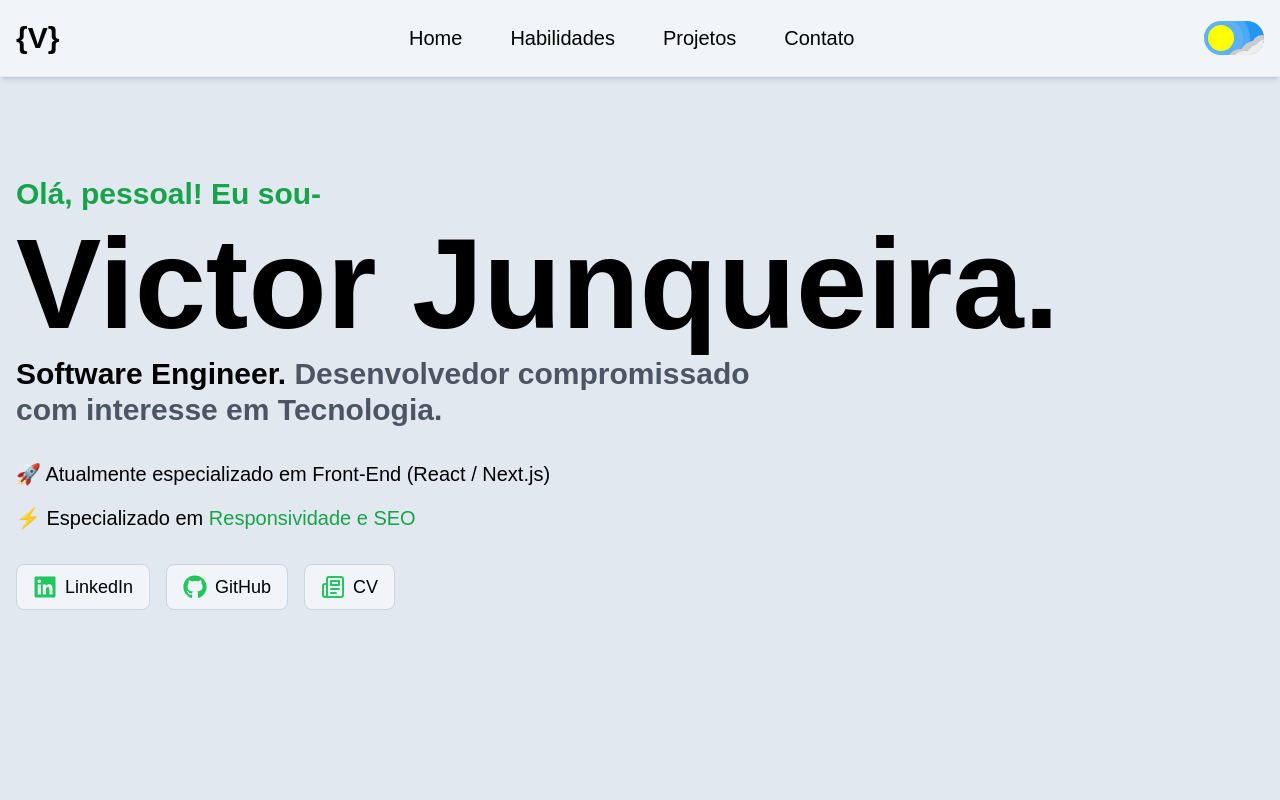
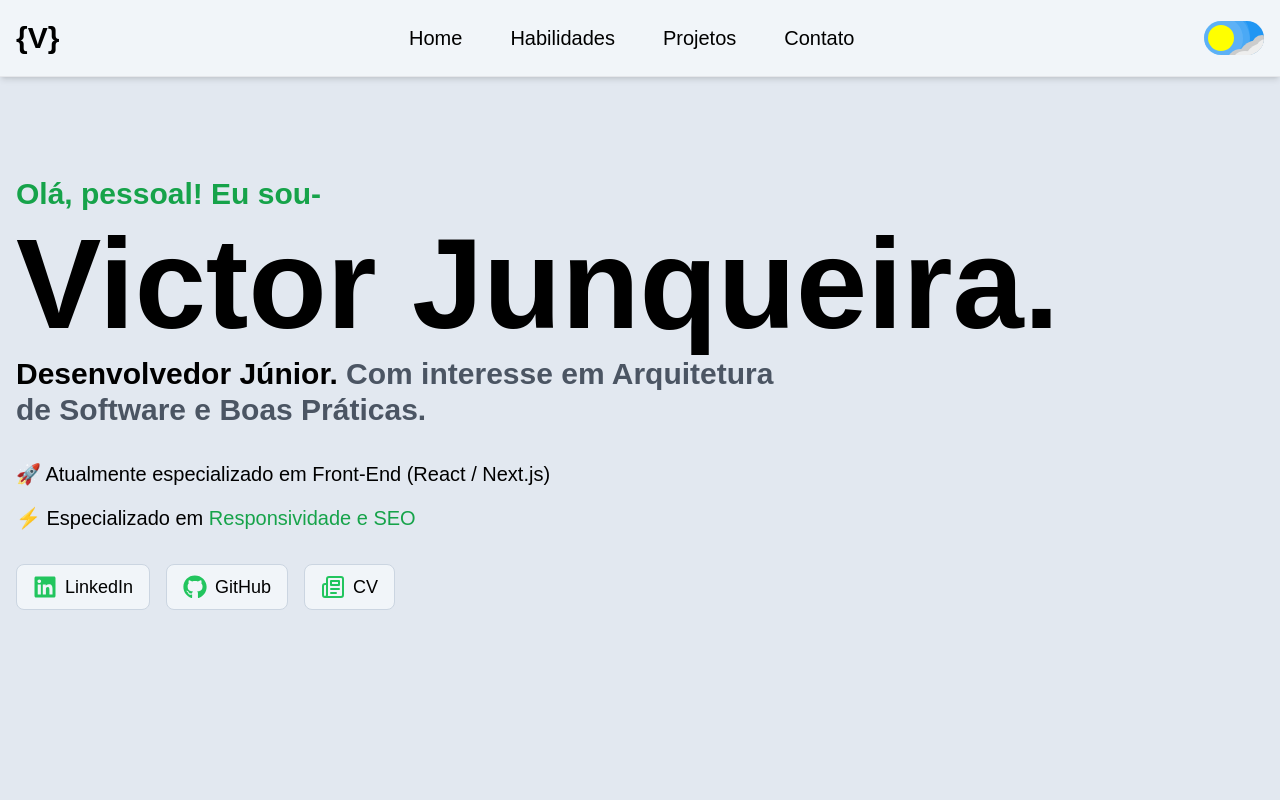
Before and after one commit to VictorJunqueira1/my-portfolio, a Next.js app: page / in a window 1280 px wide. Shown: the top 800 px of the page. Built offline with nearby package versions, Linux system fonts and the light colour scheme.

Commit message:
[uptade] CV.

```diff
--- a/src/components/Apresentation.tsx
+++ b/src/components/Apresentation.tsx
@@ -47,8 +47,8 @@ const Apresentation = () => {
                     transition={{ duration: 0.5, delay: 1.5 }}
                     variants={variants}
                 >
-                    Software Engineer.
-                    <span className="dark:text-gray-500 text-gray-600"> Desenvolvedor compromissado com interesse em Tecnologia.</span>
+                    Desenvolvedor Júnior.
+                    <span className="dark:text-gray-500 text-gray-600"> Com interesse em Arquitetura de Software e Boas Práticas.</span>
                 </motion.p>
             </motion.div>
             <motion.div
--- a/src/components/SocialLinks.tsx
+++ b/src/components/SocialLinks.tsx
@@ -21,7 +21,7 @@ const socialLinks = [
         label: "GitHub",
     },
     {
-        href: "/cv-victor-junqueira.docx",
+        href: "/Currículo - Victor Junqueira.docx",
         alt: "CV icon",
         icon: (
             <Newspaper />
--- a/src/data/skillsData.ts
+++ b/src/data/skillsData.ts
@@ -10,6 +10,7 @@ export const skills = [
     { name: "Node.js", svg: "https://cdn.jsdelivr.net/gh/devicons/devicon/icons/nodejs/nodejs-original.svg" },
     // { name: "Nest.js", svg: "https://cdn.jsdelivr.net/gh/devicons/devicon/icons/nestjs/nestjs-original.svg" },
     { name: "C#", svg: "https://cdn.jsdelivr.net/gh/devicons/devicon/icons/csharp/csharp-original.svg" },
+    // { name: "C#", svg: "https://cdn.jsdelivr.net/gh/devicons/devicon/icons/dotnetcore/dotnetcore-original.svg" },
     { name: "Firebase", svg: "https://cdn.jsdelivr.net/gh/devicons/devicon/icons/firebase/firebase-original.svg" },
     { name: "MySQL", svg: "https://cdn.jsdelivr.net/gh/devicons/devicon/icons/mysql/mysql-original.svg" },
     { name: "PostgreSQL", svg: "https://cdn.jsdelivr.net/gh/devicons/devicon/icons/postgresql/postgresql-original.svg" },
```
